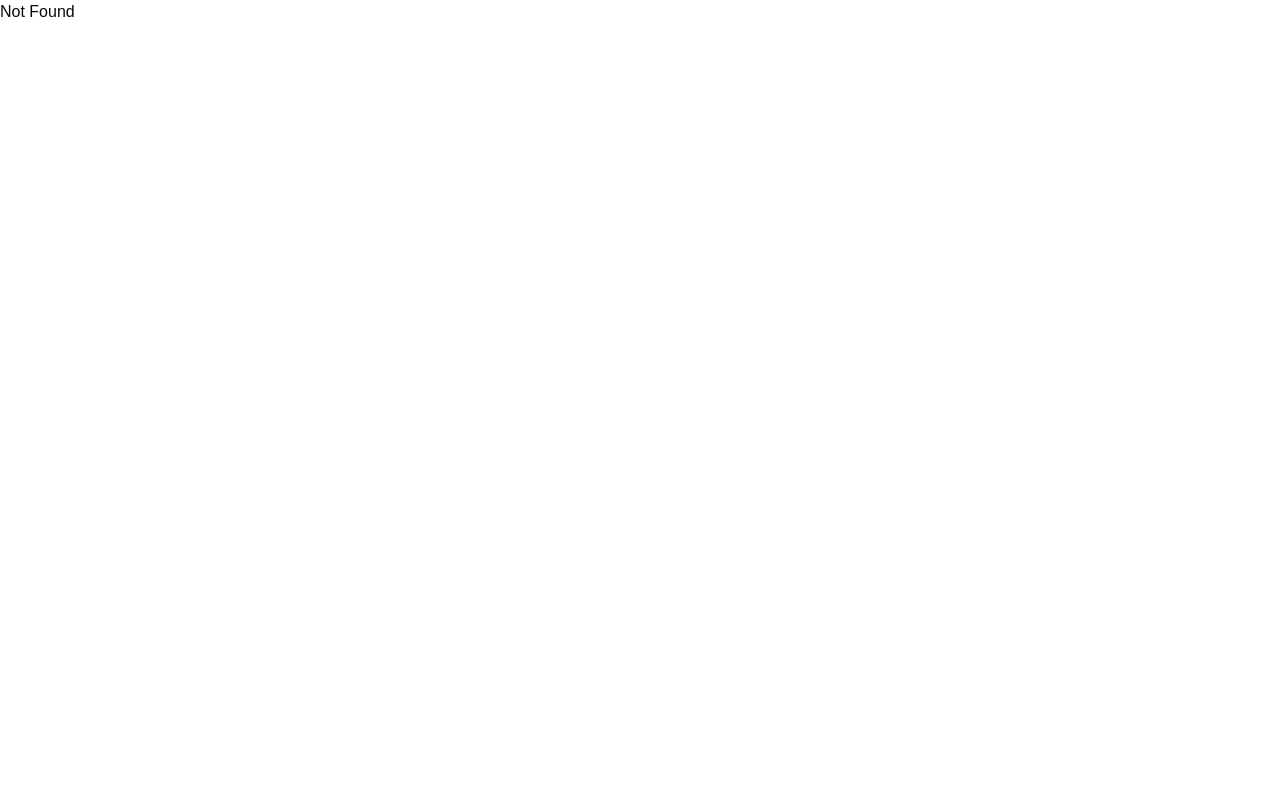
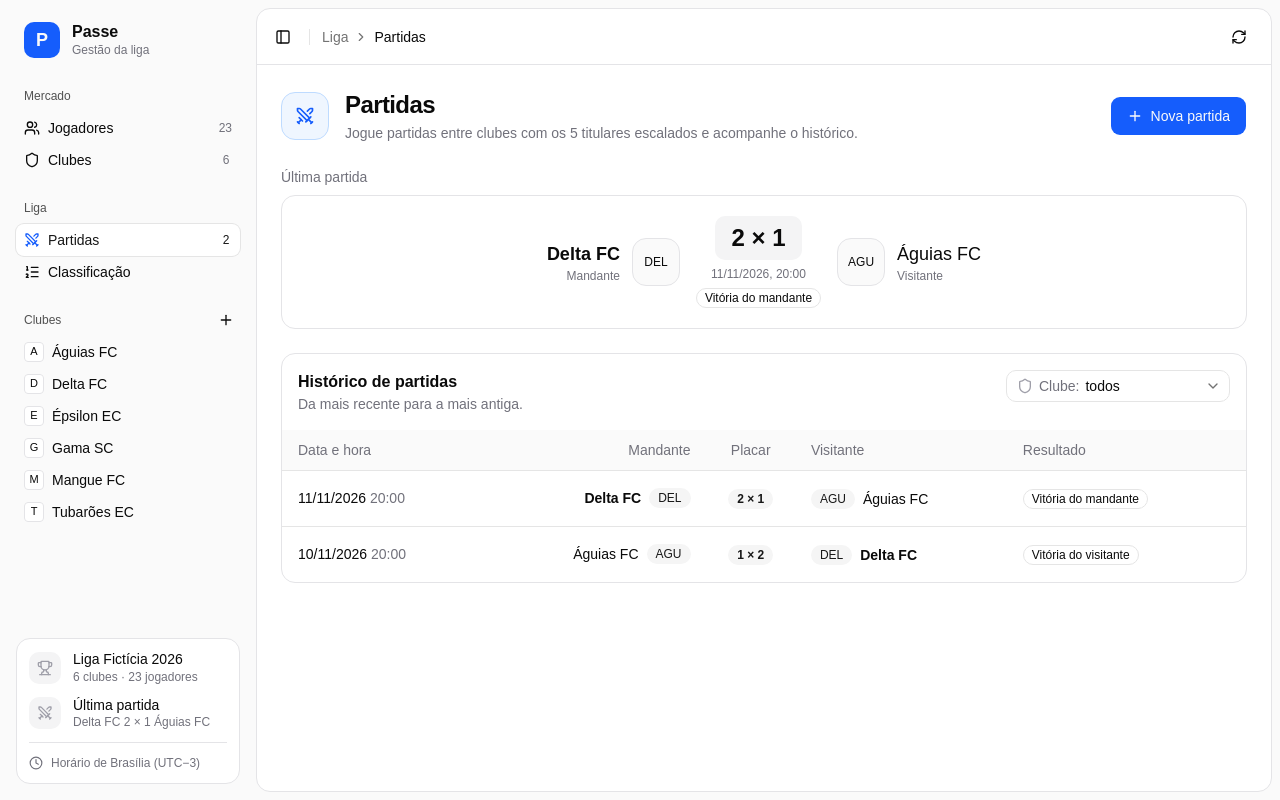
Before and after one commit to Fontesx11/desafio-isi-desenvolvedor-1, a React (Vite) app in the folder frontend/: page /matches in a window 1280 px wide. Built offline with nearby package versions, Linux system fonts and the light colour scheme.

Commit message:
feat: add matches page

```diff
--- a/frontend/src/layout/constants/menu.constants.ts
+++ b/frontend/src/layout/constants/menu.constants.ts
@@ -37,7 +37,12 @@ export const MENU_GROUPS: { label: string; items: MenuItem[] }[] = [
   {
     label: 'Liga',
     items: [
-      { title: 'Partidas', icon: Swords, count: LEAGUE_MOCK.matchesCount },
+      {
+        title: 'Partidas',
+        icon: Swords,
+        to: '/matches',
+        count: LEAGUE_MOCK.matchesCount,
+      },
       { title: 'Classificação', icon: ListOrdered },
     ],
   },
--- /dev/null
+++ b/frontend/src/modules/partidas/components/match-score-card.tsx
@@ -0,0 +1,89 @@
+import { cn } from 'cn';
+import type { ReactNode } from 'react';
+import { Badge } from '@/components/ui/badge';
+import { formatDate, formatTime } from '@/lib/format';
+import { ClubAcronym } from '@/modules/clubes/components/club-acronym';
+import { findClub } from '@/modules/jogadores/utils/players.utils';
+import { RESULT_LABELS } from '../constants/matches.constants';
+import type { Match, MatchSide } from '../types/matches.types';
+
+type MatchScoreCardProps = {
+  match: Match;
+  // Mostra a formação de cada clube embaixo do nome (página da partida)
+  showFormations?: boolean;
+  action?: ReactNode;
+};
+
+export function MatchScoreCard({
+  match,
+  showFormations = false,
+  action,
+}: MatchScoreCardProps) {
+  return (
+    <div className="flex items-center gap-4 rounded-xl border border-zinc-200 p-5">
+      <div className="flex flex-1 items-center justify-center gap-4">
+        <Side
+          side={match.home}
+          label="Mandante"
+          showFormation={showFormations}
+          winner={match.result === 'MANDANTE'}
+          align="right"
+        />
+        <div className="flex flex-col items-center gap-1.5">
+          <span className="rounded-lg bg-zinc-100 px-4 py-1.5 text-2xl font-semibold tabular-nums">
+            {match.home.goals} × {match.away.goals}
+          </span>
+          <span className="text-xs text-zinc-500">
+            {formatDate(match.played_at)}, {formatTime(match.played_at)}
+          </span>
+          <Badge variant="outline">{RESULT_LABELS[match.result]}</Badge>
+        </div>
+        <Side
+          side={match.away}
+          label="Visitante"
+          showFormation={showFormations}
+          winner={match.result === 'VISITANTE'}
+          align="left"
+        />
+      </div>
+      {action}
+    </div>
+  );
+}
+
+function Side({
+  side,
+  label,
+  showFormation,
+  winner,
+  align,
+}: {
+  side: MatchSide;
+  label: string;
+  showFormation: boolean;
+  winner: boolean;
+  align: 'left' | 'right';
+}) {
+  return (
+    <div
+      className={cn(
+        'flex items-center gap-3',
+        align === 'right' && 'flex-row-reverse text-right',
+      )}
+    >
+      <ClubAcronym
+        acronym={findClub(side.club_id)?.acronym ?? ''}
+        className="h-12 w-12 rounded-xl"
+      />
+      <div>
+        <p className={cn('text-lg', winner && 'font-semibold')}>
+          {side.club_name}
+        </p>
+        <p className="text-xs text-zinc-500">
+          {label}
+          {showFormation && ` · ${side.formation}`}
+        </p>
+      </div>
+    </div>
+  );
+}
--- /dev/null
+++ b/frontend/src/modules/partidas/components/matches-table.tsx
@@ -0,0 +1,119 @@
+import { cn } from 'cn';
+import { Shield } from 'lucide-react';
+import { useState } from 'react';
+import { DataTable, type DataTableColumn } from '@/components/data-table';
+import { Badge } from '@/components/ui/badge';
+import {
+  Select,
+  SelectContent,
+  SelectItem,
+  SelectTrigger,
+  SelectValue,
+} from '@/components/ui/select';
+import { formatDate, formatTime } from '@/lib/format';
+import { CLUBS_MOCK } from '@/modules/clubes/mocks/clubs.mock';
+import { findClub } from '@/modules/jogadores/utils/players.utils';
+import { RESULT_LABELS } from '../constants/matches.constants';
+import type { Match } from '../types/matches.types';
+
+const columns: DataTableColumn<Match>[] = [
+  {
+    id: 'played-at',
+    header: 'Data e hora',
+    cell: (match) => (
+      <span>
+        {formatDate(match.played_at)}{' '}
+        <span className="text-zinc-500">{formatTime(match.played_at)}</span>
+      </span>
+    ),
+  },
+  {
+    id: 'home',
+    header: 'Mandante',
+    className: 'text-right',
+    cell: (match) => (
+      <span className="inline-flex items-center gap-2">
+        <span className={cn(match.result === 'MANDANTE' && 'font-semibold')}>
+          {match.home.club_name}
+        </span>
+        <Badge variant="secondary">
+          {findClub(match.home.club_id)?.acronym}
+        </Badge>
+      </span>
+    ),
+  },
+  {
+    id: 'score',
+    header: 'Placar',
+    className: 'text-center',
+    cell: (match) => (
+      <Badge variant="secondary" className="font-semibold tabular-nums">
+        {match.home.goals} × {match.away.goals}
+      </Badge>
+    ),
+  },
+  {
+    id: 'away',
+    header: 'Visitante',
+    cell: (match) => (
+      <span className="inline-flex items-center gap-2">
+        <Badge variant="secondary">
+          {findClub(match.away.club_id)?.acronym}
+        </Badge>
+        <span className={cn(match.result === 'VISITANTE' && 'font-semibold')}>
+          {match.away.club_name}
+        </span>
+      </span>
+    ),
+  },
+  {
+    id: 'result',
+    header: 'Resultado',
+    cell: (match) => (
+      <Badge variant="outline">{RESULT_LABELS[match.result]}</Badge>
+    ),
+  },
+];
+
+export function MatchesTable({ matches }: { matches: Match[] }) {
+  // simulacao
+  // O filtro só troca o clube marcado; a lista não muda
+  const [clubId, setClubId] = useState('all');
+
+  return (
+    <section className="overflow-hidden rounded-xl border border-zinc-200">
+      <div className="flex items-start justify-between gap-4 p-4">
+        <div>
+          <h2 className="font-semibold">Histórico de partidas</h2>
+          <p className="text-sm text-zinc-500">
+            Da mais recente para a mais antiga.
+          </p>
+        </div>
+        <Select value={clubId} onValueChange={setClubId}>
+          <SelectTrigger
+            aria-label="Filtrar por clube"
+            className="w-56 justify-start [&>svg:last-child]:ml-auto"
+          >
+            <Shield className="text-zinc-400" />
+            <span className="text-zinc-500">Clube:</span>
+            <SelectValue />
+          </SelectTrigger>
+          <SelectContent>
+            <SelectItem value="all">todos</SelectItem>
+            {CLUBS_MOCK.map((club) => (
+              <SelectItem key={club.id} value={String(club.id)}>
+                {club.name}
+              </SelectItem>
+            ))}
+          </SelectContent>
+        </Select>
+      </div>
+      <DataTable
+        columns={columns}
+        rows={matches}
+        getRowKey={(match) => match.id}
+        emptyMessage="Nenhuma partida jogada."
+      />
+    </section>
+  );
+}
--- /dev/null
+++ b/frontend/src/modules/partidas/constants/matches.constants.ts
@@ -0,0 +1,7 @@
+import type { MatchResult } from '../types/matches.types';
+
+export const RESULT_LABELS: Record<MatchResult, string> = {
+  MANDANTE: 'Vitória do mandante',
+  VISITANTE: 'Vitória do visitante',
+  EMPATE: 'Empate',
+};
--- /dev/null
+++ b/frontend/src/modules/partidas/mocks/matches.mock.ts
@@ -0,0 +1,21 @@
+import type { Match } from '../types/matches.types';
+
+const DELTA = { club_id: 2, club_name: 'Delta FC', formation: '2-1-1' };
+const AGUIAS = { club_id: 1, club_name: 'Águias FC', formation: '2-1-1' };
+
+export const MATCHES_MOCK: Match[] = [
+  {
+    id: 2,
+    played_at: '2026-11-11T20:00:00-03:00',
+    home: { ...DELTA, goals: 2 },
+    away: { ...AGUIAS, goals: 1 },
+    result: 'MANDANTE',
+  },
+  {
+    id: 1,
+    played_at: '2026-11-10T20:00:00-03:00',
+    home: { ...AGUIAS, goals: 1 },
+    away: { ...DELTA, goals: 2 },
+    result: 'VISITANTE',
+  },
+];
--- /dev/null
+++ b/frontend/src/modules/partidas/pages/index.tsx
@@ -0,0 +1,37 @@
+import { Plus, Swords } from 'lucide-react';
+import { Button } from '@/components/ui/button';
+import { PageHeader } from '@/layout/components/page-header';
+import { MatchScoreCard } from '../components/match-score-card';
+import { MatchesTable } from '../components/matches-table';
+import { MATCHES_MOCK } from '../mocks/matches.mock';
+
+export default function MatchesPage() {
+  // A lista vem da mais recente para a mais antiga: a primeira é a última jogada
+  const lastMatch = MATCHES_MOCK[0];
+
+  return (
+    <div className="space-y-6">
+      <PageHeader
+        icon={Swords}
+        title="Partidas"
+        subtitle="Jogue partidas entre clubes com os 5 titulares escalados e acompanhe o histórico."
+        actions={
+          // simulacao: sem ação até o modal Nova partida
+          <Button type="button" className="h-10 gap-2 px-4">
+            <Plus />
+            Nova partida
+          </Button>
+        }
+      />
+
+      {lastMatch && (
+        <div className="space-y-2">
+          <h2 className="text-sm text-zinc-500">Última partida</h2>
+          <MatchScoreCard match={lastMatch} />
+        </div>
+      )}
+
+      <MatchesTable matches={MATCHES_MOCK} />
+    </div>
+  );
+}
--- a/frontend/src/routeTree.gen.ts
+++ b/frontend/src/routeTree.gen.ts
@@ -13,6 +13,7 @@ import { Route as IndexRouteImport } from './routes/index'
 import { Route as AppRouteRouteImport } from './routes/_app/route'
 import { Route as AppClubsIndexRouteImport } from './routes/_app/clubs/index'
 import { Route as AppClubsClubIdRouteImport } from './routes/_app/clubs/$clubId'
+import { Route as AppMatchesIndexRouteImport } from './routes/_app/matches/index'
 import { Route as AppPlayersIndexRouteImport } from './routes/_app/players/index'
 
 const IndexRoute = IndexRouteImport.update({
@@ -34,6 +35,11 @@ const AppClubsClubIdRoute = AppClubsClubIdRouteImport.update({
   path: '/clubs/$clubId',
   getParentRoute: () => AppRouteRoute,
 } as any)
+const AppMatchesIndexRoute = AppMatchesIndexRouteImport.update({
+  id: '/matches/',
+  path: '/matches/',
+  getParentRoute: () => AppRouteRoute,
+} as any)
 const AppPlayersIndexRoute = AppPlayersIndexRouteImport.update({
   id: '/players/',
   path: '/players/',
@@ -44,12 +50,14 @@ export interface FileRoutesByFullPath {
   '/': typeof IndexRoute
   '/clubs/$clubId': typeof AppClubsClubIdRoute
   '/clubs/': typeof AppClubsIndexRoute
+  '/matches/': typeof AppMatchesIndexRoute
   '/players/': typeof AppPlayersIndexRoute
 }
 export interface FileRoutesByTo {
   '/': typeof IndexRoute
   '/clubs/$clubId': typeof AppClubsClubIdRoute
   '/clubs': typeof AppClubsIndexRoute
+  '/matches': typeof AppMatchesIndexRoute
   '/players': typeof AppPlayersIndexRoute
 }
 export interface FileRoutesById {
@@ -58,19 +66,21 @@ export interface FileRoutesById {
   '/_app': typeof AppRouteRouteWithChildren
   '/_app/clubs/$clubId': typeof AppClubsClubIdRoute
   '/_app/clubs/': typeof AppClubsIndexRoute
+  '/_app/matches/': typeof AppMatchesIndexRoute
   '/_app/players/': typeof AppPlayersIndexRoute
 }
 export interface FileRouteTypes {
   fileRoutesByFullPath: FileRoutesByFullPath
-  fullPaths: '/' | '/clubs/$clubId' | '/clubs/' | '/players/'
+  fullPaths: '/' | '/clubs/$clubId' | '/clubs/' | '/matches/' | '/players/'
   fileRoutesByTo: FileRoutesByTo
-  to: '/' | '/clubs/$clubId' | '/clubs' | '/players'
+  to: '/' | '/clubs/$clubId' | '/clubs' | '/matches' | '/players'
   id:
     | '__root__'
     | '/'
     | '/_app'
     | '/_app/clubs/$clubId'
     | '/_app/clubs/'
+    | '/_app/matches/'
     | '/_app/players/'
   fileRoutesById: FileRoutesById
 }
@@ -109,6 +119,13 @@ declare module '@tanstack/react-router' {
       preLoaderRoute: typeof AppClubsClubIdRouteImport
       parentRoute: typeof AppRouteRoute
     }
+    '/_app/matches/': {
+      id: '/_app/matches/'
+      path: '/matches'
+      fullPath: '/matches/'
+      preLoaderRoute: typeof AppMatchesIndexRouteImport
+      parentRoute: typeof AppRouteRoute
+    }
     '/_app/players/': {
       id: '/_app/players/'
       path: '/players'
@@ -122,12 +139,14 @@ declare module '@tanstack/react-router' {
 interface AppRouteRouteChildren {
   AppClubsClubIdRoute: typeof AppClubsClubIdRoute
   AppClubsIndexRoute: typeof AppClubsIndexRoute
+  AppMatchesIndexRoute: typeof AppMatchesIndexRoute
   AppPlayersIndexRoute: typeof AppPlayersIndexRoute
 }
 
 const AppRouteRouteChildren: AppRouteRouteChildren = {
   AppClubsClubIdRoute: AppClubsClubIdRoute,
   AppClubsIndexRoute: AppClubsIndexRoute,
+  AppMatchesIndexRoute: AppMatchesIndexRoute,
   AppPlayersIndexRoute: AppPlayersIndexRoute,
 }
 
--- /dev/null
+++ b/frontend/src/routes/_app/matches/index.tsx
@@ -0,0 +1,7 @@
+import { createFileRoute } from '@tanstack/react-router';
+import MatchesPage from '@/modules/partidas/pages';
+
+export const Route = createFileRoute('/_app/matches/')({
+  component: MatchesPage,
+  staticData: { breadcrumb: ['Liga', 'Partidas'] },
+});
```
Also changed, not shown: frontend/src/modules/partidas/types/matches.types.ts (added, +41 -0 lines).
